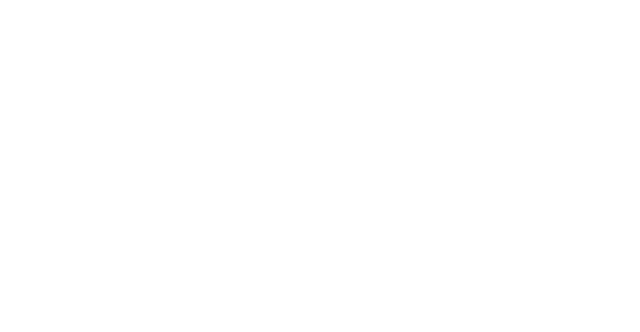
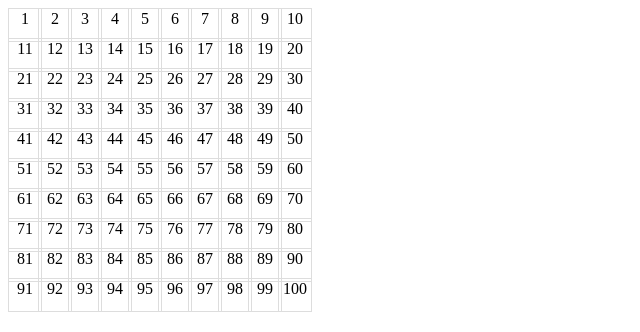
Before and after one commit to NicolasLacombe-0/mineSweeperPourLesNuls, a plain HTML site: page index.html in a window 1280 px wide. Shown: the whole page, without its empty margins (0-640 px from the left). Drawn offline with Linux system fonts and the light colour scheme.

Commit message:
On avance juste un petit peu hein (fonction génératrice de rows+cols, fonction pour changer le background si hover (ou plutot mouseenter/mouseleave) et ajout des classes css nécessaires aux fonctions js (genre les grid-items ou 'cells' pour les intimes)

```diff
--- a/assets/css/style.css
+++ b/assets/css/style.css
@@ -1,3 +1,22 @@
-.grid-container{
+:root {
+  --grid-cols: 1;
+  --grid-rows: 1;
+}
+
+#gridContainer {
   display: grid;
+  grid-gap: 0;
+  grid-template-rows: repeat(var(--grid-rows), 30px);
+  grid-template-columns: repeat(var(--grid-cols), 30px);
 }
+
+.grid-item {
+  padding: 1px;
+  width: 30px;
+  height: 30px;
+  border: 1px solid #ddd;
+  text-align: center;
+}
+div:hover{
+  background-color: black;
+}
--- a/assets/js/script.js
+++ b/assets/js/script.js
@@ -0,0 +1,25 @@
+//fonction génération de rows/cols
+
+const container = document.getElementById("gridContainer");
+
+function makeRows(rows, cols) {
+  container.style.setProperty('--grid-rows', rows);
+  container.style.setProperty('--grid-cols', cols);
+  for (c = 0; c < (rows * cols); c++) {
+    let cell = document.createElement("div");
+    cell.innerText = (c + 1);
+    container.appendChild(cell).className = "grid-item case"+c+"";
+  };
+};
+
+makeRows(10, 10);
+
+// fonction hover des cases (en noir pour l'instant)
+
+$( "div" )
+  .mouseenter(function() {
+    $(this).css("background-color","black");
+  })
+  .mouseleave(function() {
+    $( this ).css("background-color","white");
+  });
--- a/index.html
+++ b/index.html
@@ -5,13 +5,13 @@
     <meta name="author" content="Nicolas Lacombe & Florian Saint-Lezer">
     <meta name="description" content="C'est pas fou">
     <meta name="viewport" content="width=device-width, initial-scale=1.0">
+    <link rel="stylesheet" href="./assets/css/style.css">
     <title>MineSweeper</title>
 </head>
 <body>
+    <main id="gridContainer"></main>
 
-    <div class="grid-container">
-
-    </div>
-
+    <script src="./assets/lib/jquery.js"></script>
+    <script src="./assets/js/script.js"></script>
 </body>
 </html>
```
